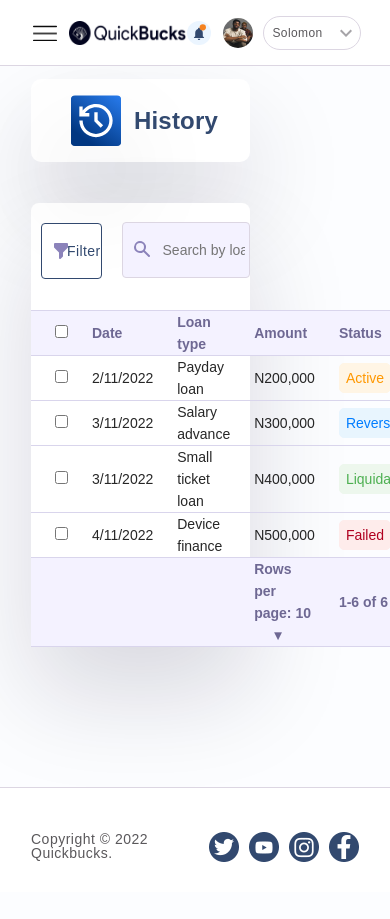
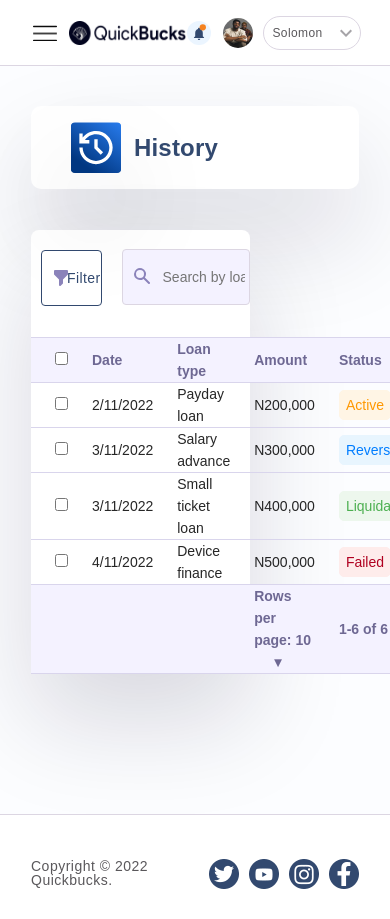
Before and after one commit to G-Joe/quickbucks-frontend, a React (Create React App) app: page /dashboard/history in a window 390 px wide. Before the commit the page ends 892 px from the top, so only its background shows below. Built offline with nearby package versions, Linux system fonts and the light colour scheme; a web font is replaced by a local one.

Commit message:
layout responsiveness

```diff
--- a/src/pages/Dashboard/DashboardLayout.scss
+++ b/src/pages/Dashboard/DashboardLayout.scss
@@ -50,6 +50,16 @@
 @media (max-width: 500px) {
   .page-wrapper {
     padding: 40px 31px;
+
+    .layout {
+      margin-top: 60px;
+      width: 100%;
+      margin-bottom: 100px;
+
+      .main-fit {
+        padding-right: 0px;
+      }
+    }
   }
 
   .footer {
```
